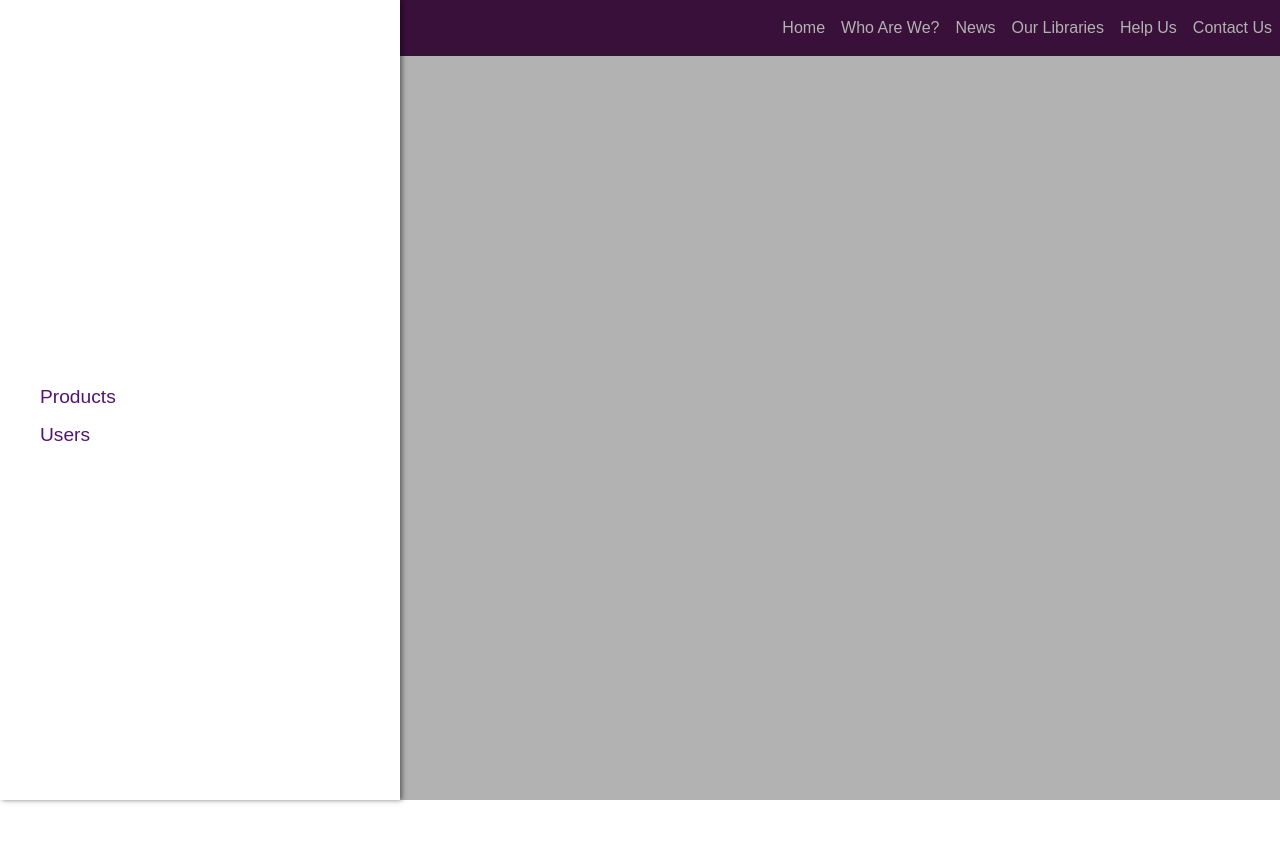
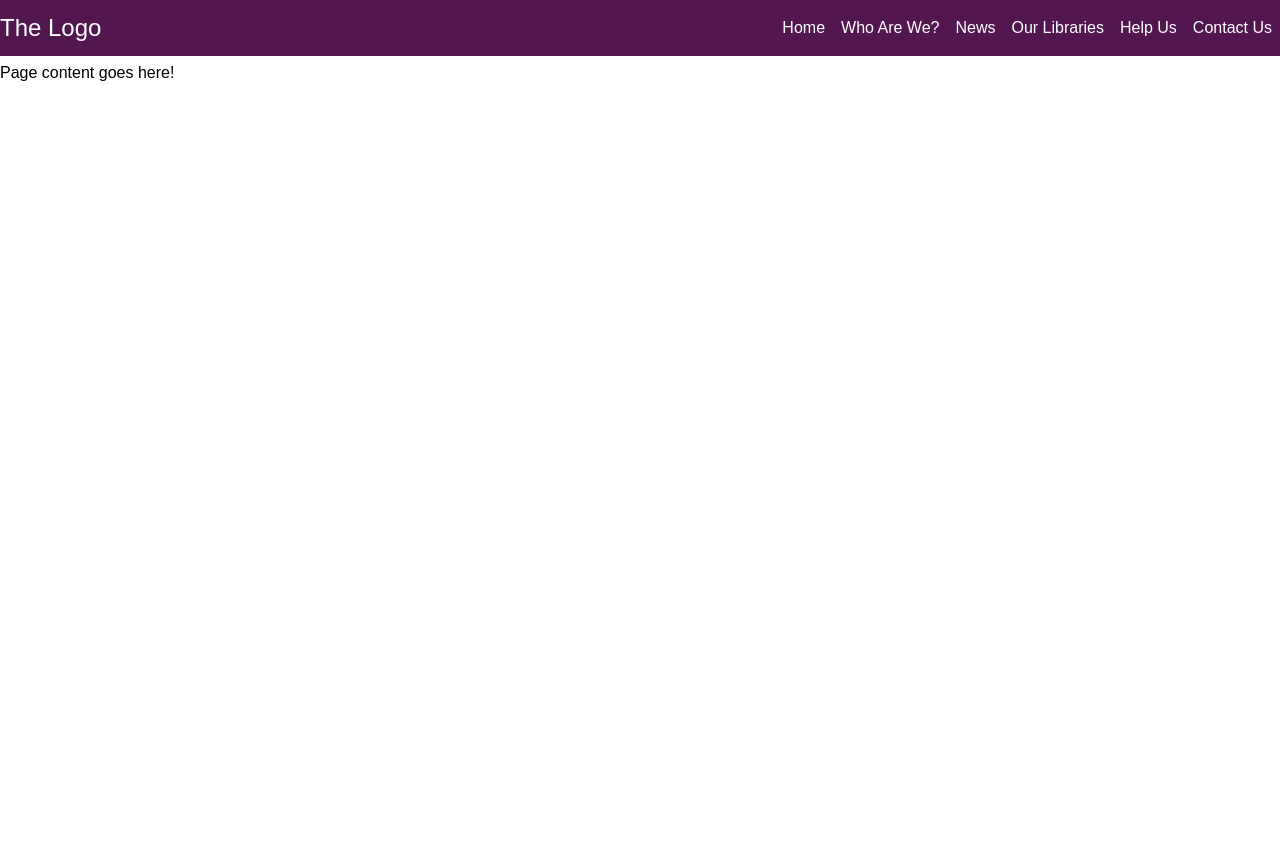
Before and after one commit to IrenaNc/Bookfeeding-Project, a React (Create React App) app in the folder bookfeeding/: page / in a window 1280 px wide. Shown: the top 842 px of the page. Built offline with nearby package versions, Linux system fonts and the light colour scheme.

Commit message:
navbar finishing touches

```diff
--- a/bookfeeding/src/App.js
+++ b/bookfeeding/src/App.js
@@ -15,23 +15,21 @@
   };
 
   backdropClickHandler = () => {
-    this.setState({sideDrawerOpen:false});
+    this.setState({sideDrawerOpen: false});
 
   };
 
   render() {
-    let sideDrawer;
     let backdrop;
 
     if (this.state.sideDrawerOpen) {
-      sideDrawer = <SideDrawer />
-      backdrop = <Backdrop />
+      backdrop = <Backdrop click={this.backdropClickHandler} />
     }
     return (
       <div style={{height: '100%'}}>
       <Navigation drawerClickHandler={this.drawerToggleClickHandler} />
-      <SideDrawer />
-      <Backdrop click={this.backdropClickHandler} />
+      <SideDrawer show={this.state.sideDrawerOpen} />
+      {backdrop}
       <main style={{marginTop:'64px'}}>
         <p> Page content goes here!</p>
       </main>
--- a/bookfeeding/src/Navigation.css
+++ b/bookfeeding/src/Navigation.css
@@ -50,3 +50,19 @@
 .toolbar_navigation-items a:active {
     color: orange;
 }
+
+@media (max-width: 768px) {
+    .toolbar_navigation-items {
+        display:none;
+  }
+}
+
+@media (min-width: 769px) {
+    .toolbar__toggle-button {
+        display: none;
+    }
+}
+
+.toolbar__logo {
+    margin-left: 0;
+}
--- a/bookfeeding/src/Navigation.js
+++ b/bookfeeding/src/Navigation.js
@@ -4,10 +4,10 @@
 import './Navigation.css';
 
 
-const Navigation = props => (
+const navigation = props => (
   <header className="toolbar">
     <nav className="toolbar__navigation">
-      <div>
+      <div className= "toolbar__toggle-button">
           <DrawerToggleButton click={props.drawerClickHandler} />
       </div>
       <div className="toolbar__logo"><a href="/"> The Logo </a></div>
@@ -26,4 +26,4 @@
     </header>
 
 );
-export default Navigation;
+export default navigation;
--- a/bookfeeding/src/SideDrawer.css
+++ b/bookfeeding/src/SideDrawer.css
@@ -1,13 +1,19 @@
 .side-drawer {
     height: 100%;
     background: white;
-    box-shadow: 2px 0px 5px rgba(0, 0, 0, 0.5);
+    box-shadow: 1px 0px 7px rgba(0, 0, 0, 0.5);
     position: fixed;
     top: 0;
     left:0;
     width: 70%;
     max-width: 400px;
     z-index: 200;
+    transform: translateX(-100%);
+    transition: transform 0.3s ease-out;
+}
+
+.side-drawer.open {
+    transform: translateX(0);
 }
 
 .side-drawer ul {
@@ -35,3 +41,9 @@
 .side-drawer a:active {
     color: #fa923f;
 }
+
+@media (min-width: 769px) {
+    .side-drawer {
+        display: none;
+    }
+}
--- a/bookfeeding/src/SideDrawer.js
+++ b/bookfeeding/src/SideDrawer.js
@@ -1,14 +1,20 @@
 import React from 'react';
 
 import "./SideDrawer.css";
-const sideDrawer = props => (
-    <nav className="side-drawer">
+
+const sideDrawer = props => {
+    let drawerClasses = ['side-drawer'];
+    if (props.show) {
+        drawerClasses = 'side-drawer open';
+    }
+    return(
+    <nav className={drawerClasses}>
         <ul>
             <li><a href="/">Products</a></li>
             <li><a href="/">Users</a></li>
         </ul>
-    </nav>
-);
+    </nav>);
+    };
 
 
 export default sideDrawer;
```
